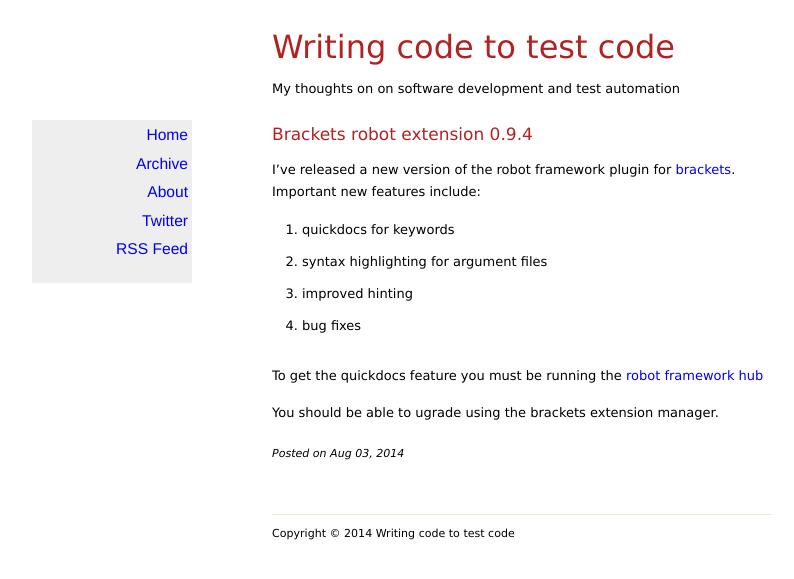
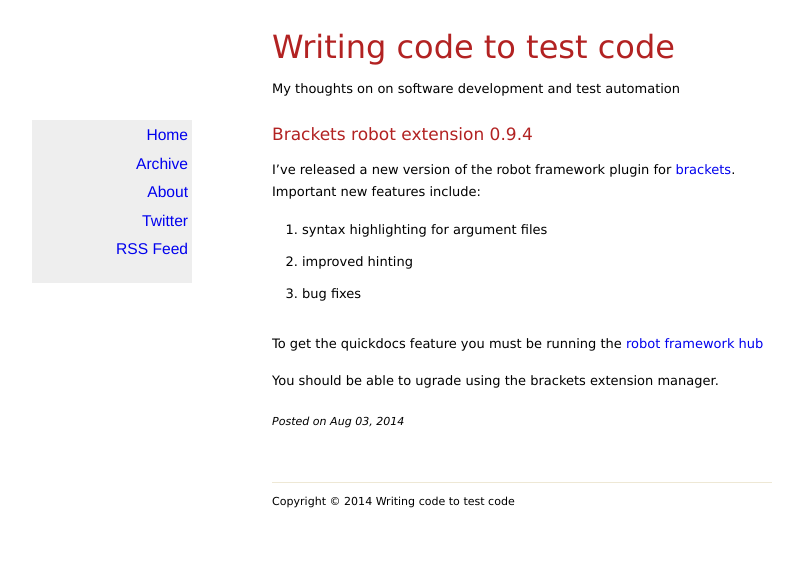
Before and after one commit to boakley/boakley.github.io, a Jekyll site: the page built from _posts/2014-08-03-brackets-robot-extension-0.9.4.md, in a window 1280 px wide. Shown: the top 579 px of the page, without its empty margins (118-912 px from the left). Built offline with Jekyll 4.4.1, drawn with Linux system fonts in a browser that asks for light colours; nearby versions of some CDN libraries.

Commit message:
removed quickdoc reference; that was in previous version

```diff
--- a/_posts/2014-08-03-brackets-robot-extension-0.9.4.md
+++ b/_posts/2014-08-03-brackets-robot-extension-0.9.4.md
@@ -8,7 +8,6 @@ categories: general, robot
 I've released a new version of the robot framework plugin for
 [brackets](http://brackets.io). Important new features include:
 
-* quickdocs for keywords
 * syntax highlighting for argument files
 * improved hinting
 * bug fixes
```
